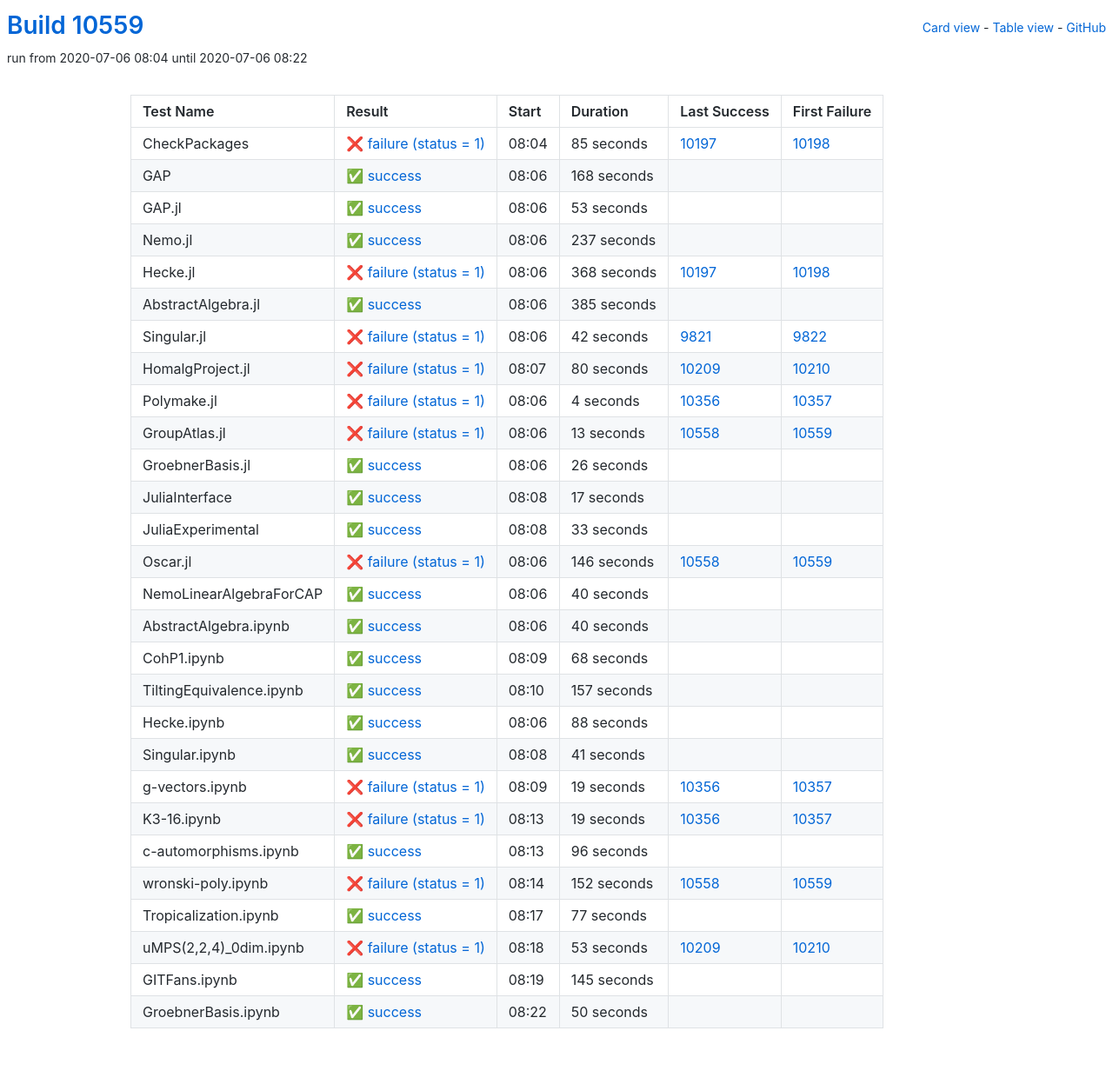
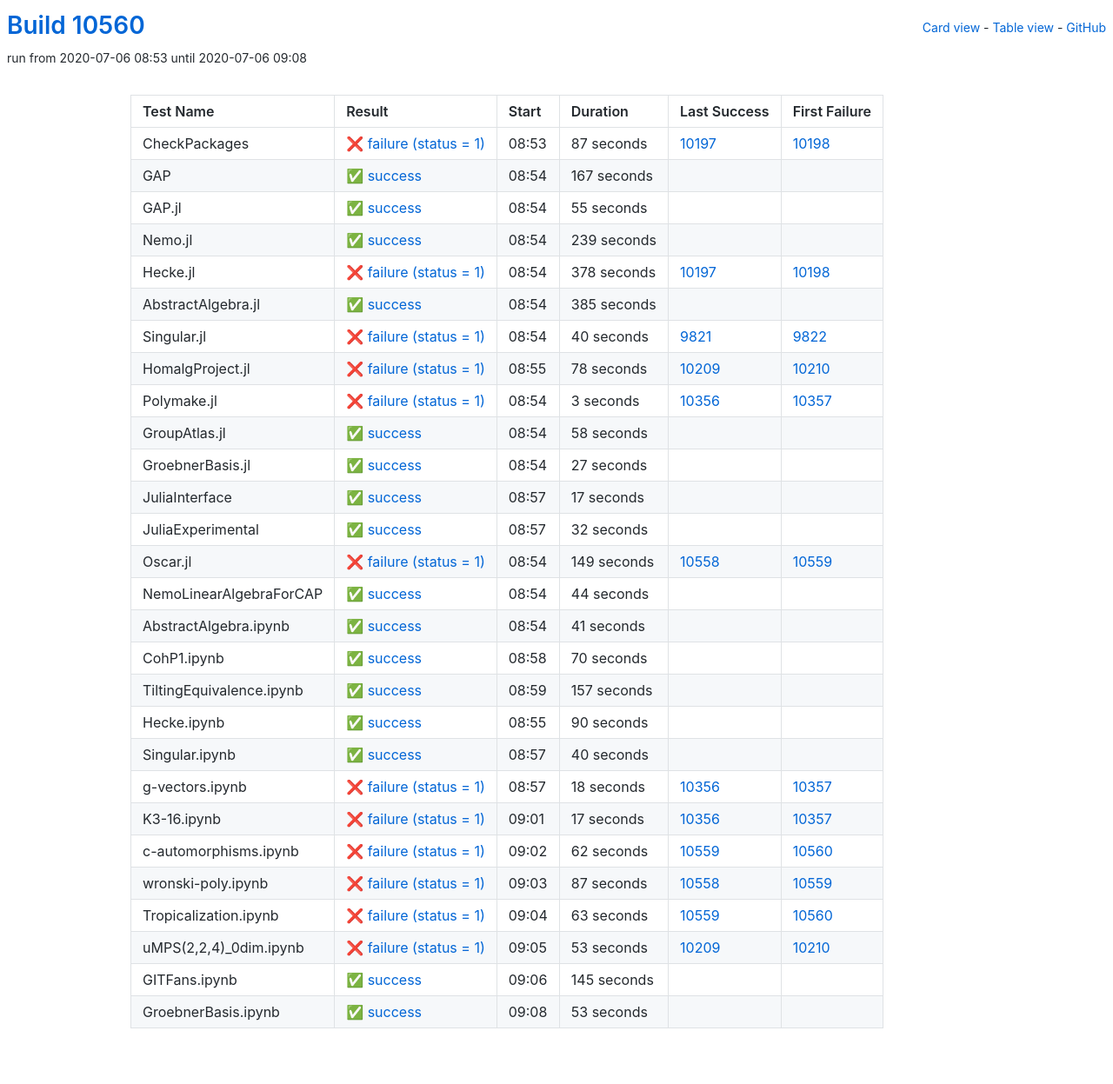
Before and after one commit to oscar-system/oscar-ci-status, a Jekyll site: the page built from table.html, in a window 1280 px wide. Shown: the whole page at 87% size. Built offline with Jekyll 4.4.1, drawn with Linux system fonts in a browser that asks for light colours.

Commit message:
Build #10560

```diff
--- a/_data/ci.yml
+++ b/_data/ci.yml
@@ -1,6 +1,6 @@
 ---
-build: 10559
-build_url: https://oscarci.mathematik.uni-kl.de/job/oscar/10559/
+build: 10560
+build_url: https://oscarci.mathematik.uni-kl.de/job/oscar/10560/
 job: oscar
 organization: oscar-system
 repo: oscar-ci-status
@@ -8,68 +8,68 @@
 tests:
 - name: CheckPackages
   id: checkpackages
-  log: https://oscarci.mathematik.uni-kl.de/job/oscar/10559/artifact/logs/build-10559/CheckPackages.log
-  start: 2020-07-06 08:04
+  log: https://oscarci.mathematik.uni-kl.de/job/oscar/10560/artifact/logs/build-10560/CheckPackages.log
+  start: 2020-07-06 08:53
   success: false
   exitcode: 1
   status: failure
-  duration: 85
+  duration: 87
   last_success: 10197
   last_success_url: https://oscarci.mathematik.uni-kl.de/job/oscar/10197/
   first_failure: 10198
   first_failure_url: https://oscarci.mathematik.uni-kl.de/job/oscar/10198/
 - name: GAP
   id: gap
-  log: https://oscarci.mathematik.uni-kl.de/job/oscar/10559/artifact/logs/build-10559/GAP.log
-  start: 2020-07-06 08:06
+  log: https://oscarci.mathematik.uni-kl.de/job/oscar/10560/artifact/logs/build-10560/GAP.log
+  start: 2020-07-06 08:54
   success: true
   exitcode: 0
   status: success
-  duration: 168
+  duration: 167
   last_success: false
   last_success_url:
   first_failure: false
   first_failure_url:
 - name: GAP.jl
   id: gap-jl
-  log: https://oscarci.mathematik.uni-kl.de/job/oscar/10559/artifact/logs/build-10559/GAP.jl.log
-  start: 2020-07-06 08:06
+  log: https://oscarci.mathematik.uni-kl.de/job/oscar/10560/artifact/logs/build-10560/GAP.jl.log
+  start: 2020-07-06 08:54
   success: true
   exitcode: 0
   status: success
-  duration: 53
+  duration: 55
   last_success: false
   last_success_url:
   first_failure: false
   first_failure_url:
 - name: Nemo.jl
   id: nemo-jl
-  log: https://oscarci.mathematik.uni-kl.de/job/oscar/10559/artifact/logs/build-10559/Nemo.jl.log
-  start: 2020-07-06 08:06
+  log: https://oscarci.mathematik.uni-kl.de/job/oscar/10560/artifact/logs/build-10560/Nemo.jl.log
+  start: 2020-07-06 08:54
   success: true
   exitcode: 0
   status: success
-  duration: 237
+  duration: 239
   last_success: false
   last_success_url:
   first_failure: false
   first_failure_url:
 - name: Hecke.jl
   id: hecke-jl
-  log: https://oscarci.mathematik.uni-kl.de/job/oscar/10559/artifact/logs/build-10559/Hecke.jl.log
-  start: 2020-07-06 08:06
+  log: https://oscarci.mathematik.uni-kl.de/job/oscar/10560/artifact/logs/build-10560/Hecke.jl.log
+  start: 2020-07-06 08:54
   success: false
   exitcode: 1
   status: failure
-  duration: 368
+  duration: 378
   last_success: 10197
   last_success_url: https://oscarci.mathematik.uni-kl.de/job/oscar/10197/
   first_failure: 10198
   first_failure_url: https://oscarci.mathematik.uni-kl.de/job/oscar/10198/
 - name: AbstractAlgebra.jl
   id: abstractalgebra-jl
-  log: https://oscarci.mathematik.uni-kl.de/job/oscar/10559/artifact/logs/build-10559/AbstractAlgebra.jl.log
-  start: 2020-07-06 08:06
+  log: https://oscarci.mathematik.uni-kl.de/job/oscar/10560/artifact/logs/build-10560/AbstractAlgebra.jl.log
+  start: 2020-07-06 08:54
   success: true
   exitcode: 0
   status: success
@@ -80,68 +80,68 @@
   first_failure_url:
 - name: Singular.jl
   id: singular-jl
-  log: https://oscarci.mathematik.uni-kl.de/job/oscar/10559/artifact/logs/build-10559/Singular.jl.log
-  start: 2020-07-06 08:06
+  log: https://oscarci.mathematik.uni-kl.de/job/oscar/10560/artifact/logs/build-10560/Singular.jl.log
+  start: 2020-07-06 08:54
   success: false
   exitcode: 1
   status: failure
-  duration: 42
+  duration: 40
   last_success: 9821
   last_success_url: https://oscarci.mathematik.uni-kl.de/job/oscar/9821/
   first_failure: 9822
   first_failure_url: https://oscarci.mathematik.uni-kl.de/job/oscar/9822/
 - name: HomalgProject.jl
   id: homalgproject-jl
-  log: https://oscarci.mathematik.uni-kl.de/job/oscar/10559/artifact/logs/build-10559/HomalgProject.jl.log
-  start: 2020-07-06 08:07
+  log: https://oscarci.mathematik.uni-kl.de/job/oscar/10560/artifact/logs/build-10560/HomalgProject.jl.log
+  start: 2020-07-06 08:55
   success: false
   exitcode: 1
   status: failure
-  duration: 80
+  duration: 78
   last_success: 10209
   last_success_url: https://oscarci.mathematik.uni-kl.de/job/oscar/10209/
   first_failure: 10210
   first_failure_url: https://oscarci.mathematik.uni-kl.de/job/oscar/10210/
 - name: Polymake.jl
   id: polymake-jl
-  log: https://oscarci.mathematik.uni-kl.de/job/oscar/10559/artifact/logs/build-10559/Polymake.jl.log
-  start: 2020-07-06 08:06
+  log: https://oscarci.mathematik.uni-kl.de/job/oscar/10560/artifact/logs/build-10560/Polymake.jl.log
+  start: 2020-07-06 08:54
   success: false
   exitcode: 1
   status: failure
-  duration: 4
+  duration: 3
   last_success: 10356
   last_success_url: https://oscarci.mathematik.uni-kl.de/job/oscar/10356/
   first_failure: 10357
   first_failure_url: https://oscarci.mathematik.uni-kl.de/job/oscar/10357/
 - name: GroupAtlas.jl
   id: groupatlas-jl
-  log: https://oscarci.mathematik.uni-kl.de/job/oscar/10559/artifact/logs/build-10559/GroupAtlas.jl.log
-  start: 2020-07-06 08:06
-  success: false
-  exitcode: 1
-  status: failure
-  duration: 13
-  last_success: 10558
-  last_success_url: https://oscarci.mathematik.uni-kl.de/job/oscar/10558/
-  first_failure: 10559
-  first_failure_url: https://oscarci.mathematik.uni-kl.de/job/oscar/10559/
-- name: GroebnerBasis.jl
-  id: groebnerbasis-jl
-  log: https://oscarci.mathematik.uni-kl.de/job/oscar/10559/artifact/logs/build-10559/GroebnerBasis.jl.log
-  start: 2020-07-06 08:06
+  log: https://oscarci.mathematik.uni-kl.de/job/oscar/10560/artifact/logs/build-10560/GroupAtlas.jl.log
+  start: 2020-07-06 08:54
   success: true
   exitcode: 0
   status: success
-  duration: 26
+  duration: 58
+  last_success: false
+  last_success_url:
+  first_failure: false
+  first_failure_url:
+- name: GroebnerBasis.jl
+  id: groebnerbasis-jl
+  log: https://oscarci.mathematik.uni-kl.de/job/oscar/10560/artifact/logs/build-10560/GroebnerBasis.jl.log
+  start: 2020-07-06 08:54
+  success: true
+  exitcode: 0
+  status: success
+  duration: 27
   last_success: false
   last_success_url:
   first_failure: false
   first_failure_url:
 - name: JuliaInterface
   id: juliainterface
-  log: https://oscarci.mathematik.uni-kl.de/job/oscar/10559/artifact/logs/build-10559/JuliaInterface.log
-  start: 2020-07-06 08:08
+  log: https://oscarci.mathematik.uni-kl.de/job/oscar/10560/artifact/logs/build-10560/JuliaInterface.log
+  start: 2020-07-06 08:57
   success: true
   exitcode: 0
   status: success
@@ -152,68 +152,68 @@
   first_failure_url:
 - name: JuliaExperimental
   id: juliaexperimental
-  log: https://oscarci.mathematik.uni-kl.de/job/oscar/10559/artifact/logs/build-10559/JuliaExperimental.log
-  start: 2020-07-06 08:08
+  log: https://oscarci.mathematik.uni-kl.de/job/oscar/10560/artifact/logs/build-10560/JuliaExperimental.log
+  start: 2020-07-06 08:57
   success: true
   exitcode: 0
   status: success
-  duration: 33
+  duration: 32
   last_success: false
   last_success_url:
   first_failure: false
   first_failure_url:
 - name: Oscar.jl
   id: oscar-jl
-  log: https://oscarci.mathematik.uni-kl.de/job/oscar/10559/artifact/logs/build-10559/Oscar.jl.log
-  start: 2020-07-06 08:06
+  log: https://oscarci.mathematik.uni-kl.de/job/oscar/10560/artifact/logs/build-10560/Oscar.jl.log
+  start: 2020-07-06 08:54
   success: false
   exitcode: 1
   status: failure
-  duration: 146
+  duration: 149
   last_success: 10558
   last_success_url: https://oscarci.mathematik.uni-kl.de/job/oscar/10558/
   first_failure: 10559
   first_failure_url: https://oscarci.mathematik.uni-kl.de/job/oscar/10559/
 - name: NemoLinearAlgebraForCAP
   id: nemolinearalgebraforcap
-  log: https://oscarci.mathematik.uni-kl.de/job/oscar/10559/artifact/logs/build-10559/NemoLinearAlgebraForCAP.log
-  start: 2020-07-06 08:06
+  log: https://oscarci.mathematik.uni-kl.de/job/oscar/10560/artifact/logs/build-10560/NemoLinearAlgebraForCAP.log
+  start: 2020-07-06 08:54
   success: true
   exitcode: 0
   status: success
-  duration: 40
+  duration: 44
   last_success: false
   last_success_url:
   first_failure: false
   first_failure_url:
 - name: AbstractAlgebra.ipynb
   id: abstractalgebra-ipynb
-  log: https://oscarci.mathematik.uni-kl.de/job/oscar/10559/artifact/logs/build-10559/AbstractAlgebra.ipynb.log
-  start: 2020-07-06 08:06
+  log: https://oscarci.mathematik.uni-kl.de/job/oscar/10560/artifact/logs/build-10560/AbstractAlgebra.ipynb.log
+  start: 2020-07-06 08:54
   success: true
   exitcode: 0
   status: success
-  duration: 40
+  duration: 41
   last_success: false
   last_success_url:
   first_failure: false
   first_failure_url:
 - name: CohP1.ipynb
   id: cohp1-ipynb
-  log: https://oscarci.mathematik.uni-kl.de/job/oscar/10559/artifact/logs/build-10559/CohP1.ipynb.log
-  start: 2020-07-06 08:09
+  log: https://oscarci.mathematik.uni-kl.de/job/oscar/10560/artifact/logs/build-10560/CohP1.ipynb.log
+  start: 2020-07-06 08:58
   success: true
   exitcode: 0
   status: success
-  duration: 68
+  duration: 70
   last_success: false
   last_success_url:
   first_failure: false
   first_failure_url:
 - name: TiltingEquivalence.ipynb
   id: tiltingequivalence-ipynb
-  log: https://oscarci.mathematik.uni-kl.de/job/oscar/10559/artifact/logs/build-10559/TiltingEquivalence.ipynb.log
-  start: 2020-07-06 08:10
+  log: https://oscarci.mathematik.uni-kl.de/job/oscar/10560/artifact/logs/build-10560/TiltingEquivalence.ipynb.log
+  start: 2020-07-06 08:59
   success: true
   exitcode: 0
   status: success
@@ -224,92 +224,92 @@
   first_failure_url:
 - name: Hecke.ipynb
   id: hecke-ipynb
-  log: https://oscarci.mathematik.uni-kl.de/job/oscar/10559/artifact/logs/build-10559/Hecke.ipynb.log
-  start: 2020-07-06 08:06
+  log: https://oscarci.mathematik.uni-kl.de/job/oscar/10560/artifact/logs/build-10560/Hecke.ipynb.log
+  start: 2020-07-06 08:55
   success: true
   exitcode: 0
   status: success
-  duration: 88
+  duration: 90
   last_success: false
   last_success_url:
   first_failure: false
   first_failure_url:
 - name: Singular.ipynb
   id: singular-ipynb
-  log: https://oscarci.mathematik.uni-kl.de/job/oscar/10559/artifact/logs/build-10559/Singular.ipynb.log
-  start: 2020-07-06 08:08
+  log: https://oscarci.mathematik.uni-kl.de/job/oscar/10560/artifact/logs/build-10560/Singular.ipynb.log
+  start: 2020-07-06 08:57
   success: true
   exitcode: 0
   status: success
-  duration: 41
+  duration: 40
   last_success: false
   last_success_url:
   first_failure: false
   first_failure_url:
 - name: g-vectors.ipynb
   id: g-vectors-ipynb
-  log: https://oscarci.mathematik.uni-kl.de/job/oscar/10559/artifact/logs/build-10559/g-vectors.ipynb.log
-  start: 2020-07-06 08:09
+  log: https://oscarci.mathematik.uni-kl.de/job/oscar/10560/artifact/logs/build-10560/g-vectors.ipynb.log
+  start: 2020-07-06 08:57
   success: false
   exitcode: 1
   status: failure
-  duration: 19
+  duration: 18
   last_success: 10356
   last_success_url: https://oscarci.mathematik.uni-kl.de/job/oscar/10356/
   first_failure: 10357
   first_failure_url: https://oscarci.mathematik.uni-kl.de/job/oscar/10357/
 - name: K3-16.ipynb
   id: k3-16-ipynb
-  log: https://oscarci.mathematik.uni-kl.de/job/oscar/10559/artifact/logs/build-10559/K3-16.ipynb.log
-  start: 2020-07-06 08:13
+  log: https://oscarci.mathematik.uni-kl.de/job/oscar/10560/artifact/logs/build-10560/K3-16.ipynb.log
+  start: 2020-07-06 09:01
   success: false
   exitcode: 1
   status: failure
-  duration: 19
+  duration: 17
   last_success: 10356
   last_success_url: https://oscarci.mathematik.uni-kl.de/job/oscar/10356/
   first_failure: 10357
   first_failure_url: https://oscarci.mathematik.uni-kl.de/job/oscar/10357/
 - name: c-automorphisms.ipynb
   id: c-automorphisms-ipynb
-  log: https://oscarci.mathematik.uni-kl.de/job/oscar/10559/artifact/logs/build-10559/c-automorphisms.ipynb.log
-  start: 2020-07-06 08:13
-  success: true
-  exitcode: 0
-  status: success
-  duration: 96
-  last_success: false
-  last_success_url:
-  first_failure: false
-  first_failure_url:
-- name: wronski-poly.ipynb
-  id: wronski-poly-ipynb
-  log: https://oscarci.mathematik.uni-kl.de/job/oscar/10559/artifact/logs/build-10559/wronski-poly.ipynb.log
-  start: 2020-07-06 08:14
+  log: https://oscarci.mathematik.uni-kl.de/job/oscar/10560/artifact/logs/build-10560/c-automorphisms.ipynb.log
+  start: 2020-07-06 09:02
   success: false
   exitcode: 1
   status: failure
-  duration: 152
+  duration: 62
+  last_success: 10559
+  last_success_url: https://oscarci.mathematik.uni-kl.de/job/oscar/10559/
+  first_failure: 10560
+  first_failure_url: https://oscarci.mathematik.uni-kl.de/job/oscar/10560/
+- name: wronski-poly.ipynb
+  id: wronski-poly-ipynb
+  log: https://oscarci.mathematik.uni-kl.de/job/oscar/10560/artifact/logs/build-10560/wronski-poly.ipynb.log
+  start: 2020-07-06 09:03
+  success: false
+  exitcode: 1
+  status: failure
+  duration: 87
   last_success: 10558
   last_success_url: https://oscarci.mathematik.uni-kl.de/job/oscar/10558/
   first_failure: 10559
   first_failure_url: https://oscarci.mathematik.uni-kl.de/job/oscar/10559/
 - name: Tropicalization.ipynb
   id: tropicalization-ipynb
-  log: https://oscarci.mathematik.uni-kl.de/job/oscar/10559/artifact/logs/build-10559/Tropicalization.ipynb.log
-  start: 2020-07-06 08:17
-  success: true
-  exitcode: 0
-  status: success
-  duration: 77
-  last_success: false
-  last_success_url:
-  first_failure: false
-  first_failure_url:
+  log: https://oscarci.mathematik.uni-kl.de/job/oscar/10560/artifact/logs/build-10560/Tropicalization.ipynb.log
+  start: 2020-07-06 09:04
+  success: false
+  exitcode: 1
+  status: failure
+  duration: 63
+  last_success: 10559
+  last_success_url: https://oscarci.mathematik.uni-kl.de/job/oscar/10559/
+  first_failure: 10560
+  first_failure_url: https://oscarci.mathematik.uni-kl.de/job/oscar/10560/
 - name: uMPS(2,2,4)_0dim.ipynb
   id: umps-2-2-4-0dim-ipynb
-  log: https://oscarci.mathematik.uni-kl.de/job/oscar/10559/artifact/logs/build-10559/uMPS-2-2-4-_0dim.ipynb.log
-  start: 2020-07-06 08:18
+  log: https://oscarci.mathematik.uni-kl.de/job/oscar/10560/artifact/logs/build-10560/uMPS-2-2-4-_0dim.ipynb.log
+  start: 2020-07-06 09:05
   success: false
   exitcode: 1
   status: failure
@@ -320,8 +320,8 @@
   first_failure_url: https://oscarci.mathematik.uni-kl.de/job/oscar/10210/
 - name: GITFans.ipynb
   id: gitfans-ipynb
-  log: https://oscarci.mathematik.uni-kl.de/job/oscar/10559/artifact/logs/build-10559/GITFans.ipynb.log
-  start: 2020-07-06 08:19
+  log: https://oscarci.mathematik.uni-kl.de/job/oscar/10560/artifact/logs/build-10560/GITFans.ipynb.log
+  start: 2020-07-06 09:06
   success: true
   exitcode: 0
   status: success
@@ -332,12 +332,12 @@
   first_failure_url:
 - name: GroebnerBasis.ipynb
   id: groebnerbasis-ipynb
-  log: https://oscarci.mathematik.uni-kl.de/job/oscar/10559/artifact/logs/build-10559/GroebnerBasis.ipynb.log
-  start: 2020-07-06 08:22
+  log: https://oscarci.mathematik.uni-kl.de/job/oscar/10560/artifact/logs/build-10560/GroebnerBasis.ipynb.log
+  start: 2020-07-06 09:08
   success: true
   exitcode: 0
   status: success
-  duration: 50
+  duration: 53
   last_success: false
   last_success_url:
   first_failure: false
```
Also changed, not shown: README.md.
